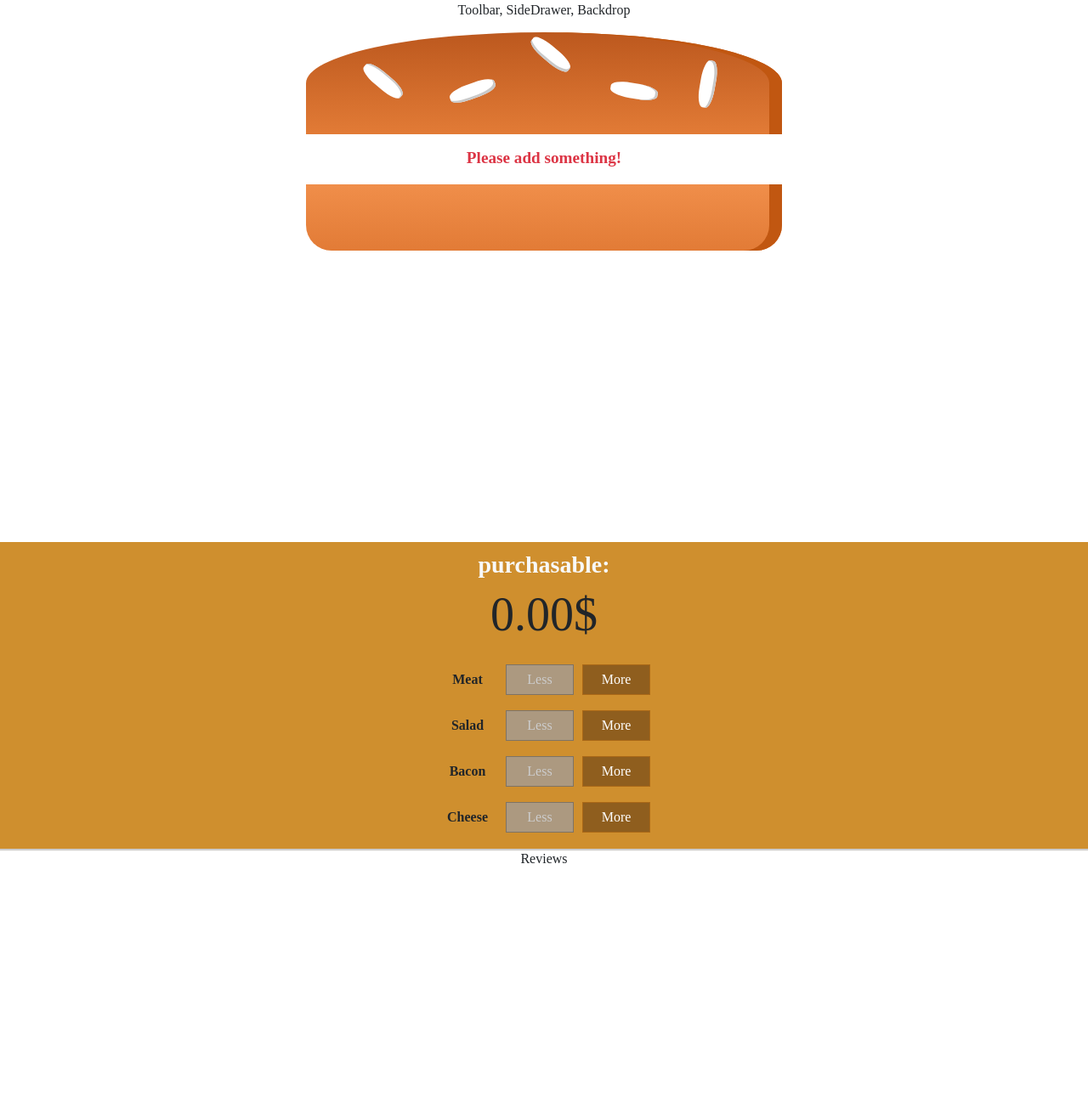
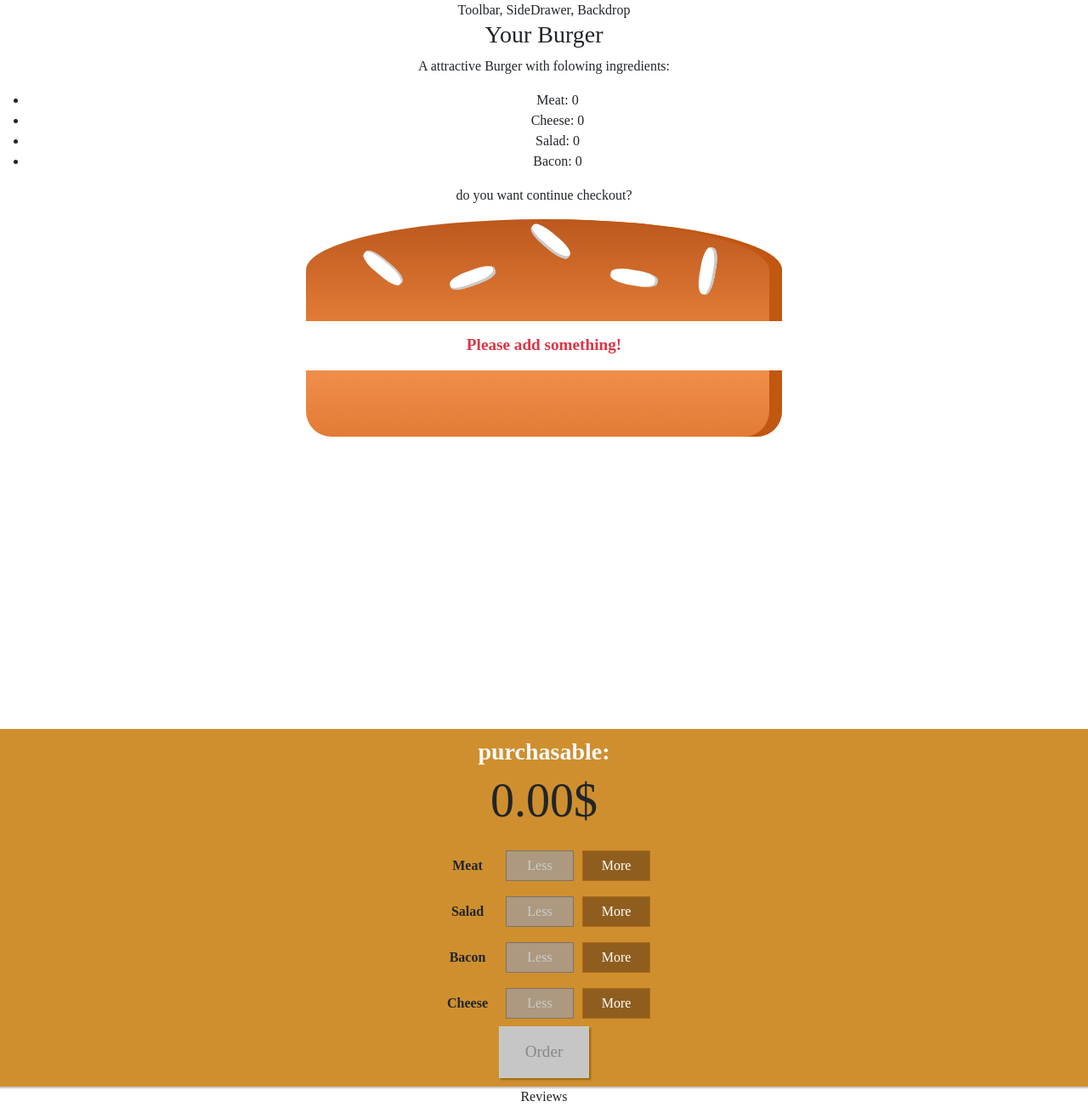
Before and after one commit to alimirzaeimajd/Umami-Burger_ClassComponents, a React app: page / in a window 1280 px wide. Shown: the whole page at 85% size. Before the commit the page ends 1023 px from the top, so only its background shows below. Built offline with nearby package versions, Linux system fonts and the light colour scheme; a web font is replaced by a local one.

Commit message:
add OrderSummery

```diff
--- a/src/Components/thisisBurger/Burger.css
+++ b/src/Components/thisisBurger/Burger.css
@@ -28,3 +28,9 @@
         height: 600px;
     }
 }
+
+.prevent-select {
+    -webkit-user-select: none; /* Safari */
+    -ms-user-select: none; /* IE 10 and IE 11 */
+    user-select: none; /* Standard syntax */
+  }
--- a/src/Components/thisisBurger/Burger.js
+++ b/src/Components/thisisBurger/Burger.js
@@ -4,7 +4,7 @@ import BurgerIngredients from "./BurgerIngredients/BurgerIngredients";
 
 const Burger = (props) => {
     // transforme object (ingredients (src\Containers\BurgerBuilder\BurgerBuilder.js)) to an array
-    let transformedIngredients = Object.keys( props.ingredients ).map( igKey => {return [...Array( props.ingredients[igKey] )].map( ( _, i ) =>{return <BurgerIngredients key={igKey + i} type={igKey} />;} );} ).reduce((arr, el) => {return arr.concat(el)}, []); if (transformedIngredients.length === 0) {transformedIngredients = <p className="text-danger">Please add something!</p>}
+    let transformedIngredients = Object.keys( props.ingredients ).map( igKey => {return [...Array( props.ingredients[igKey] )].map( ( _, i ) =>{return <BurgerIngredients key={igKey + i} type={igKey} />;} );} ).reduce((arr, el) => {return arr.concat(el)}, []); if (transformedIngredients.length === 0) {transformedIngredients = <p className="text-danger prevent-select">Please add something!</p>}
 
     return (
         <div className="Burger">
--- a/src/Components/thisisBurger/BurgerControls/BurgerControl/BurgerControl.css
+++ b/src/Components/thisisBurger/BurgerControls/BurgerControl/BurgerControl.css
@@ -34,6 +34,9 @@
     padding: 10px;
     font-weight: bold;
     width: 80px;
+    -webkit-user-select: none; /* Safari */
+    -ms-user-select: none; /* IE 10 and IE 11 */
+    user-select: none; /* Standard syntax */
 }
 
 .BuildControl .Less {
--- a/src/Components/thisisBurger/BurgerControls/BurgerControls.css
+++ b/src/Components/thisisBurger/BurgerControls/BurgerControls.css
@@ -49,3 +49,9 @@
         transform: scale(1);
     }
 }
+
+.prevent-select {
+    -webkit-user-select: none; /* Safari */
+    -ms-user-select: none; /* IE 10 and IE 11 */
+    user-select: none; /* Standard syntax */
+  }
--- a/src/Components/thisisBurger/BurgerControls/BurgerControls.js
+++ b/src/Components/thisisBurger/BurgerControls/BurgerControls.js
@@ -10,13 +10,17 @@ const controls = [
 ];
 
 const BurgerControls = (props) => (
-    <div className="BuildControls">
-        <p className="text-light h3"> <strong>purchasable:</strong>
+    <div className="BuildControls prevent-select">
+        <p className="text-light h3 "> <strong>purchasable:</strong>
         </p>
-            <p className="display-4">{props.totalprice.toFixed(2)}$</p>
+            <p className="display-4 ">{props.totalprice.toFixed(2)}$</p>
         {controls.map(ctrl => (
             <BurgerControl key={ctrl.label} label={ctrl.label} add={() => props.addIngredients(ctrl.type)} remove={() => props.removeIngredients(ctrl.type)} disabled={props.disabled[ctrl.type]} />
         ))}
+        <button className="OrderButton "
+        disabled={!props.purchasable}
+        >Order
+        </button>
     </div>
 );
 
--- /dev/null
+++ b/src/Components/thisisBurger/OrderSum/OrderSum.js
@@ -0,0 +1,23 @@
+import React from "react";
+import Aux from '../../../hoc/auxxx'
+
+const OrderSummery = (props) => {
+    const ingredientSummary = Object.keys( props.ingredients )
+        .map( igKey => {
+            return (
+                <li key={igKey}>
+                    <span style={{ textTransform: 'capitalize' }}>{igKey}</span>: {props.ingredients[igKey]}
+                </li> );
+        } );
+
+        return (
+            <Aux>
+                <h3>Your Burger</h3>
+                <p>A attractive Burger with folowing ingredients:</p>
+                <ul>{ingredientSummary}</ul>
+                <p>do you want continue checkout?</p>
+            </Aux>
+        )
+}
+
+export default OrderSummery;
--- a/src/Containers/BurgerBuilder/BurgerBuilder.js
+++ b/src/Containers/BurgerBuilder/BurgerBuilder.js
@@ -2,6 +2,8 @@ import React, { Component } from "react";
 import Aux from "../../hoc/auxxx";
 import Burger from "../../Components/thisisBurger/Burger";
 import BurgerControls from "../../Components/thisisBurger/BurgerControls/BurgerControls";
+import Modal from '../../UI/Modal/Modal';
+import OrderSummery from "../../Components/thisisBurger/OrderSum/OrderSum";
 
 const INGREDIENT_PRICES = {
     salad: 0.5,
@@ -19,7 +21,8 @@ class BurgerBuilder extends Component {
             salad: 0,
             bacon: 0
         },
-        totalPrice: 0
+        totalPrice: 0,
+        purchasable: false
     }
     //<div>
     // addIngredientsHandler = (type) => {
@@ -61,8 +64,13 @@ class BurgerBuilder extends Component {
     //     }
     // }
     //</div>
+    updatePurchasable(ingredient) {
 
-addIngredientsHandler = ( type ) => {
+        const sum = Object.keys(ingredient).map(igKey => { return ingredient[igKey] }).reduce((sum, el) => { return sum + el; }, 0)
+        this.setState({purchasable: sum > 0});
+    }
+
+    addIngredientsHandler = (type) => {
         const oldCount = this.state.ingredients[type];
         const updatedCount = oldCount + 1;
         const updatedIngredients = {
@@ -70,15 +78,15 @@ addIngredientsHandler = ( type ) => {
         };
         updatedIngredients[type] = updatedCount;
         const showPrice = INGREDIENT_PRICES[type]
-    const oldPrice =  this.state.totalPrice;
+        const oldPrice = this.state.totalPrice;
         const newPrice = oldPrice + showPrice;
-    this.setState( { ingredients: updatedIngredients, totalPrice: newPrice } );
-
+        this.setState({ ingredients: updatedIngredients, totalPrice: newPrice });
+        this.updatePurchasable(updatedIngredients)
     }
 
-removeIngredientsHandler = ( type ) => {
+    removeIngredientsHandler = (type) => {
         const oldCount = this.state.ingredients[type];
-    if ( oldCount <= 0 ) {
+        if (oldCount <= 0) {
             return;
         }
         const updatedCount = oldCount - 1;
@@ -87,9 +95,10 @@ removeIngredientsHandler = ( type ) => {
         };
         updatedIngredients[type] = updatedCount;
         const showPrice = INGREDIENT_PRICES[type]
-    const oldPrice =  this.state.totalPrice;
+        const oldPrice = this.state.totalPrice;
         const newPrice = oldPrice - showPrice;
-    this.setState( { ingredients: updatedIngredients, totalPrice: newPrice } );
+        this.setState({ ingredients: updatedIngredients, totalPrice: newPrice });
+        this.updatePurchasable(updatedIngredients)
 
     }
     render() {
@@ -97,19 +106,23 @@ removeIngredientsHandler = ( type ) => {
         const disabledInfo = {
             ...this.state.ingredients
         };
-        for ( let key in disabledInfo ) {
+        for (let key in disabledInfo) {
             disabledInfo[key] = disabledInfo[key] <= 0;
         }
 
 
         return (
             <Aux>
+                <Modal>
+                    <OrderSummery ingredients={this.state.ingredients}/>
+                </Modal>
                 <Burger ingredients={this.state.ingredients} />
                 <BurgerControls
                     addIngredients={this.addIngredientsHandler}
                     removeIngredients={this.removeIngredientsHandler}
                     disabled={disabledInfo}
-                    totalprice={this.state.totalPrice}/>
+                    totalprice={this.state.totalPrice}
+                    purchasable={this.state.purchasable} />
                 <div>Reviews</div>
             </Aux>
         )
--- /dev/null
+++ b/src/UI/Modal/Modal.css
@@ -0,0 +1,20 @@
+.Modal {
+    position: fixed;
+    z-index: 500;
+    background-color: white;
+    width: 70%;
+    border: 1px solid #ccc;
+    box-shadow: 1px 1px 1px black;
+    padding: 16px;
+    left: 15%;
+    top: 30%;
+    box-sizing: border-box;
+    transition: all 0.3s ease-out;
+}
+
+@media (min-width: 600px) {
+    .Modal {
+        width: 500px;
+        left: calc(50% - 250px);
+    }
+}
--- /dev/null
+++ b/src/UI/Modal/Modal.js
@@ -0,0 +1,9 @@
+import React from "react";
+
+const Modal = (props) => (
+    <div className="Modal">
+        {props.children}
+    </div>
+);
+
+export default Modal;
```
Also changed, not shown: src/UI/Backdrop/Backdrop.js (added). Lines whose indentation alone changed are shown as unchanged.
